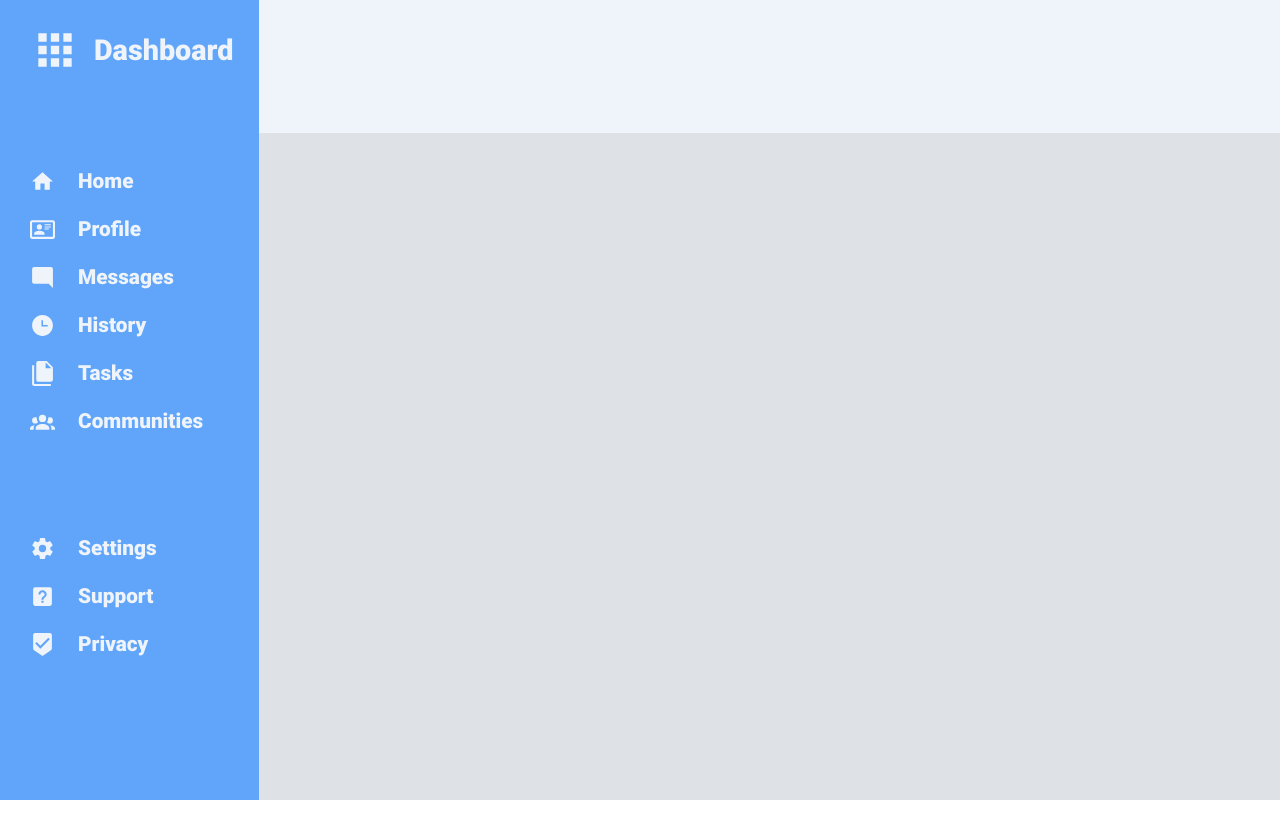
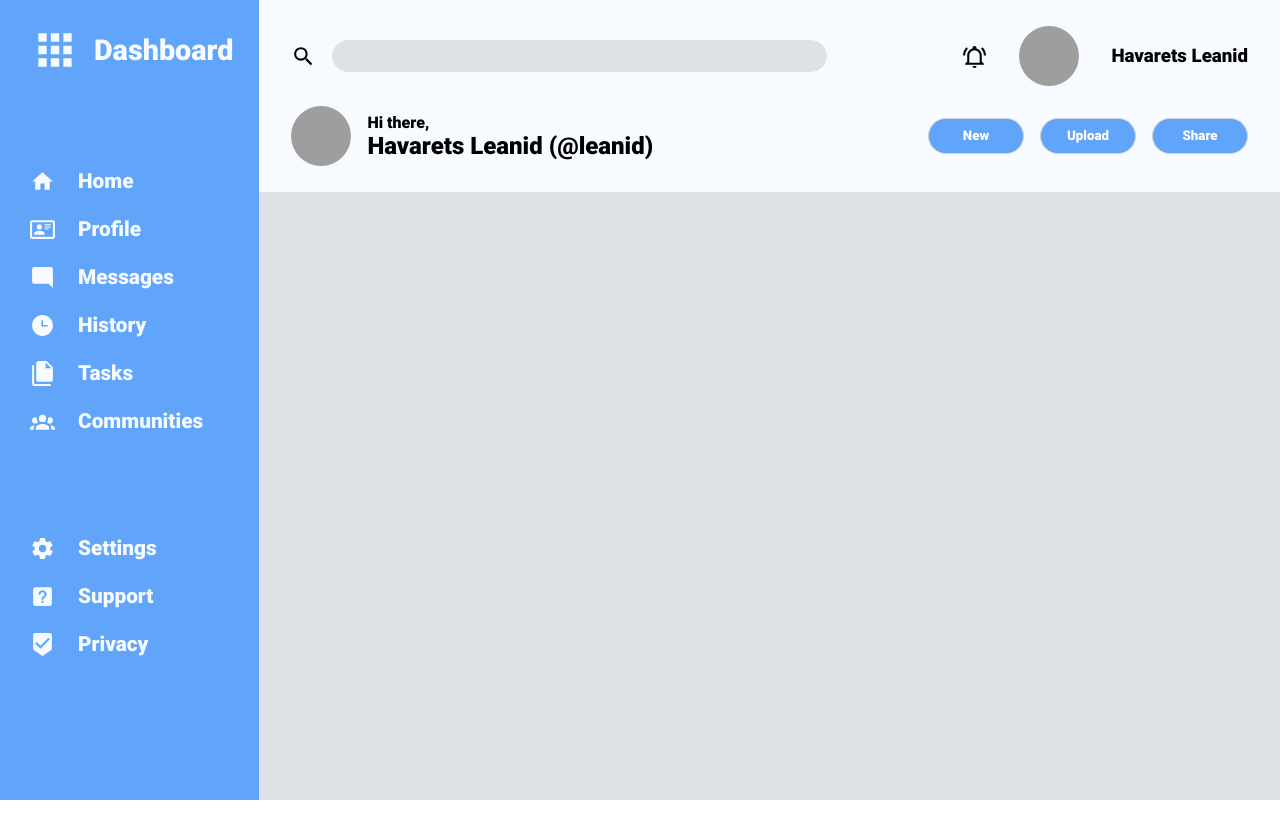
Before and after one commit to speedbroomstick/adminDashboard, a plain HTML site: page index.html in a window 1280 px wide. Drawn offline with Linux system fonts and the light colour scheme; grey boxes are pictures that could not be loaded.

Commit message:
add:header

```diff
--- /dev/null
+++ b/header.css
@@ -0,0 +1,71 @@
+header{
+    display: grid;
+    grid-template-rows: 1fr 1fr;
+    padding: 1rem 2rem;
+}
+.search{
+    display: grid;
+    grid-template-rows: 5rem;
+    grid-template-columns: 2fr 1fr;
+    align-items: center;
+    gap: 30px;
+}
+.bell{
+    grid-column-start: 4;
+}
+.profile{
+    display: flex;
+    align-items: center;
+    justify-content: flex-end;
+    gap: 2rem;
+}
+.avatar{
+    background: url("./public/avatar.jpg") no-repeat;
+    background-position: center;
+    background-size: cover;
+    background-attachment: local;
+    width: 60px;
+    height: 60px;
+    border-radius: 100%;
+    flex: 0 0 auto;
+}
+header svg{
+    width: 25px;
+    height: 25px;
+    flex: 0 0 auto;
+}
+.inputSearch{
+    display: flex;
+    gap: 1rem;
+    align-items: center;
+}
+.inputSearch > input[type="text"]{
+    width: clamp(150px,80%,600px);
+    height: 2rem;
+    background-color: var(--gray);
+    border: 1px solid rgb(226, 226, 226);
+    border-radius: 20px;
+}
+.handleBoard{
+    display: grid;
+    grid-template-columns: 1fr 1fr;
+    align-items: center;
+}
+.greating{
+    display: flex;
+    align-items: center;
+    gap: 1rem;
+}
+.buttons{
+    display: flex;
+    justify-self: flex-end;
+    gap: 1rem;
+}
+.buttons > button{
+    width: 6rem;
+    height: 2.3rem;
+    color: white;
+    background-color: var(--blue);
+    border-radius: 20px;
+    border: 1px solid rgb(209, 209, 209);
+}
--- a/index.html
+++ b/index.html
@@ -5,9 +5,36 @@
     <meta name="viewport" content="width=device-width, initial-scale=1.0">
     <title>AdminDashboard</title>
     <link rel="stylesheet" href="style.css">
+    <link rel="stylesheet" href="header.css">
 </head>
 <body>
-    <header></header>
+    <header>
+        <div class="search">
+            <div class="inputSearch">
+                <svg xmlns="http://www.w3.org/2000/svg" viewBox="0 0 24 24"><path d="M9.5,3A6.5,6.5 0 0,1 16,9.5C16,11.11 15.41,12.59 14.44,13.73L14.71,14H15.5L20.5,19L19,20.5L14,15.5V14.71L13.73,14.44C12.59,15.41 11.11,16 9.5,16A6.5,6.5 0 0,1 3,9.5A6.5,6.5 0 0,1 9.5,3M9.5,5C7,5 5,7 5,9.5C5,12 7,14 9.5,14C12,14 14,12 14,9.5C14,7 12,5 9.5,5Z" /></svg>
+                <input type="text" name="" id="">
+            </div>
+            <div class="profile">
+                <svg class="bell" xmlns="http://www.w3.org/2000/svg" viewBox="0 0 24 24"><path d="M10,21H14A2,2 0 0,1 12,23A2,2 0 0,1 10,21M21,19V20H3V19L5,17V11C5,7.9 7.03,5.17 10,4.29C10,4.19 10,4.1 10,4A2,2 0 0,1 12,2A2,2 0 0,1 14,4C14,4.1 14,4.19 14,4.29C16.97,5.17 19,7.9 19,11V17L21,19M17,11A5,5 0 0,0 12,6A5,5 0 0,0 7,11V18H17V11M19.75,3.19L18.33,4.61C20.04,6.3 21,8.6 21,11H23C23,8.07 21.84,5.25 19.75,3.19M1,11H3C3,8.6 3.96,6.3 5.67,4.61L4.25,3.19C2.16,5.25 1,8.07 1,11Z" /></svg>
+                <div class="avatar"></div>
+                <h3>Havarets Leanid</h3>
+            </div>
+        </div>
+        <div class="handleBoard">
+            <div class="greating">
+                <div class="avatar"></div>
+                <div class="text">
+                    <p>Hi there,</p>
+                    <h2>Havarets Leanid (@leanid)</h2>
+                </div>
+            </div>
+            <div class="buttons">
+                <button type="button">New</button>
+                <button type="button">Upload</button>
+                <button type="button">Share</button>
+            </div>
+        </div>
+    </header>
     <aside>
         <div class="icon">
             <svg xmlns="http://www.w3.org/2000/svg" viewBox="0 0 24 24"><path d="M16,20H20V16H16M16,14H20V10H16M10,8H14V4H10M16,8H20V4H16M10,14H14V10H10M4,14H8V10H4M4,20H8V16H4M10,20H14V16H10M4,8H8V4H4V8Z" /></svg>
--- a/style.css
+++ b/style.css
@@ -6,10 +6,11 @@
     margin: 0;
     padding: 0;
     box-sizing: border-box;
+    font-family: "Roboto";
 }
 :root{
     --blue: #60a5fa;
-    --white: #eff4fa;
+    --white: #f7fbff;
     --gray: #dee2e7;
 }
 body{
@@ -30,7 +31,6 @@ aside{
     grid-area: aside;
     background-color: var(--blue);
     color: var(--white);
-    font-family: "Roboto";
     padding: 10px 0 0 30px;
 }
 aside h1{
```
Also changed, not shown: 1 other file.
